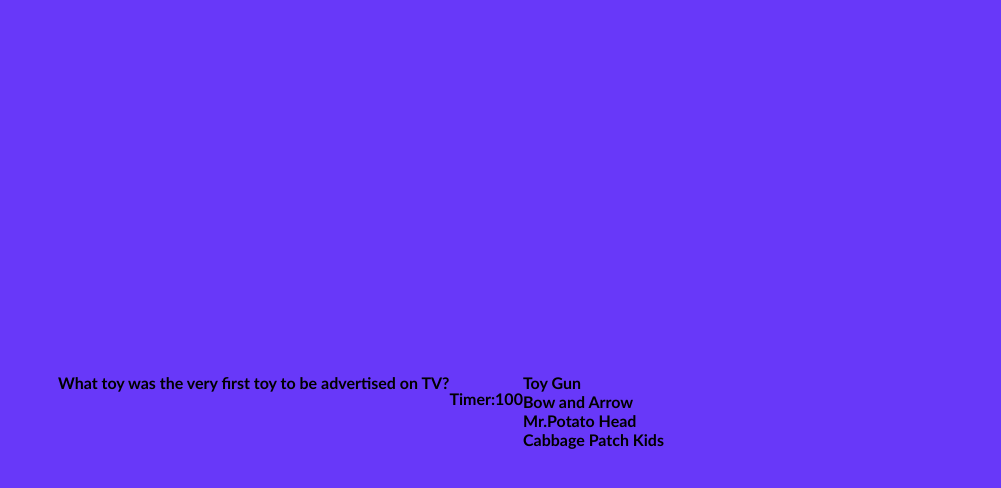
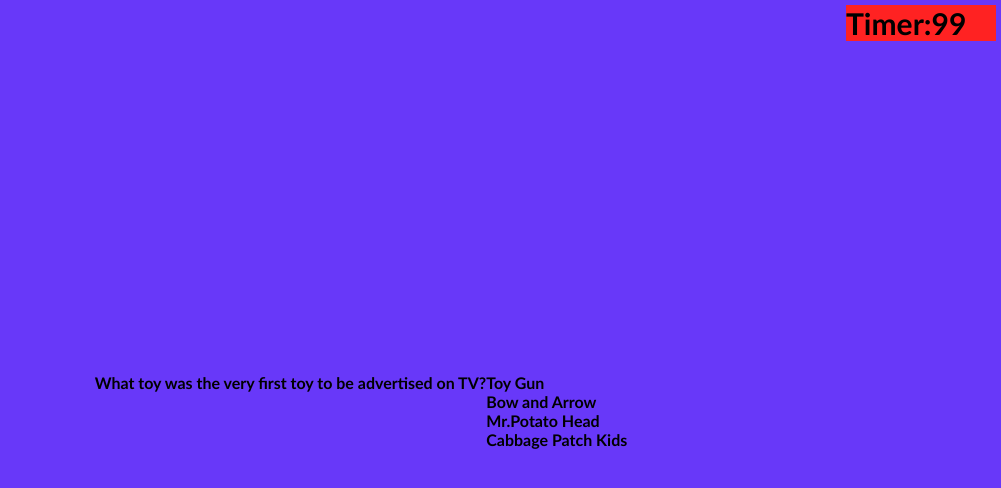
Before and after one commit to paullsshin/Quizify, a plain HTML site: page index.html in a window 1280 px wide. Both pictures are taken after a click on the button "Start Game". Shown: the whole page, without its empty margins (279-1280 px from the left). Drawn offline with nearby package versions, Linux system fonts and the light colour scheme.

Commit message:
fixed postition of timer and added css

```diff
--- a/index.html
+++ b/index.html
@@ -1,21 +1,26 @@
 <!DOCTYPE html>
 <html lang="en">
   <head>
+    <div class = "time">
+      <p id = "timer" ></p>
+    </div>
     <meta charset="UTF-8" />
     <meta http-equiv="X-UA-Compatible" content="IE=edge" />
     <meta name="viewport" content="width=device-width, initial-scale=1.0" />
     <link rel="stylesheet" href="/style.css" />
     <title>Quizify</title>
-    <header id="welcome" style="display: visible">Welcome to Quizify!</header>
+    <div>
+      <header id="welcome" style="display: visible">Welcome to Quizify!</header>
+
+    </div>
+
     <div id="start" class="start-game">
       <button id="start-it" style="display: visible" >Start Game</button>
       <div id="game" style="display: none"></div>
       <div id="questions">
         <p style="display: none">Questions</p>
       </div>
-      <div>
-        <p id = "timer"></p>
-      </div>
+
       <div id="choices">
 
         <div class="choice" data-id = "0" id="A"></div>
--- a/script.js
+++ b/script.js
@@ -54,14 +54,20 @@ var questions = [
  console.log(questions);
 
 function startQuiz () {
+    seconds = 100;
+    var timing = setInterval(function() {
+    document.getElementById("timer").innerHTML = "Timer:" + seconds;
+    seconds--;
+    if (seconds < 0) {
+        clearInterval(timing);
+        }
+    }, 1000);
 
-    document.getElementById("timer").innerHTML = "Timer:" + seconds;
     renderQuestion();
 
     for ( var i = 0; i > 100; i--) {
         $("timer").html()
-    }
-};
+}
 
 function renderQuestion(){
 
@@ -76,8 +82,8 @@ function renderQuestion(){
 
     }
 
-};
-
+    };
+}
 document.getElementById("start-it").addEventListener("click", startQuiz);
 
 function nextQuestion() {
--- a/style.css
+++ b/style.css
@@ -31,3 +31,15 @@ html {
     background-color: green;
     color: yellow;
 }
+
+#timer {
+  font-size: 30px;
+  font-weight: bolder;
+  width: 150px;
+  background-color: rgb(255, 34, 34);
+  display: flex;
+  position: fixed;
+  top: 0;
+  right: 0;
+  margin: 5px;
+}
```
